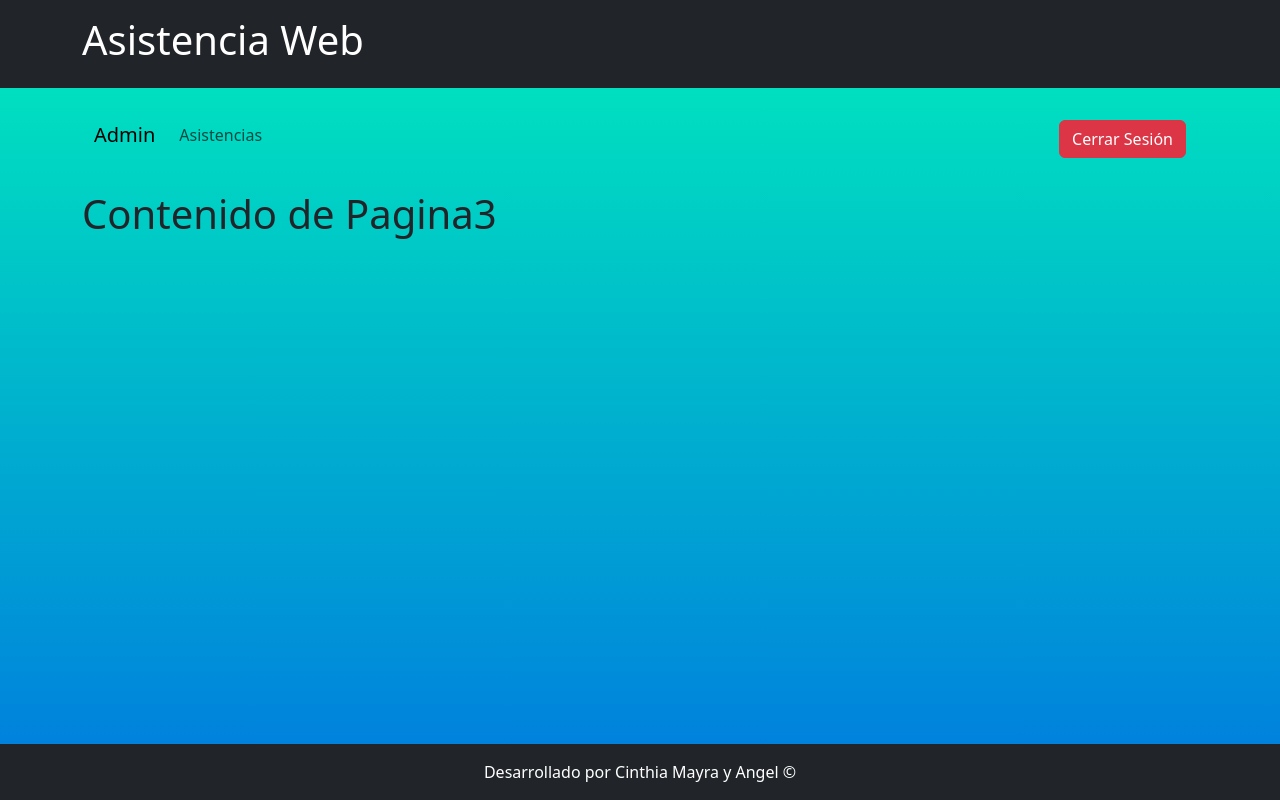
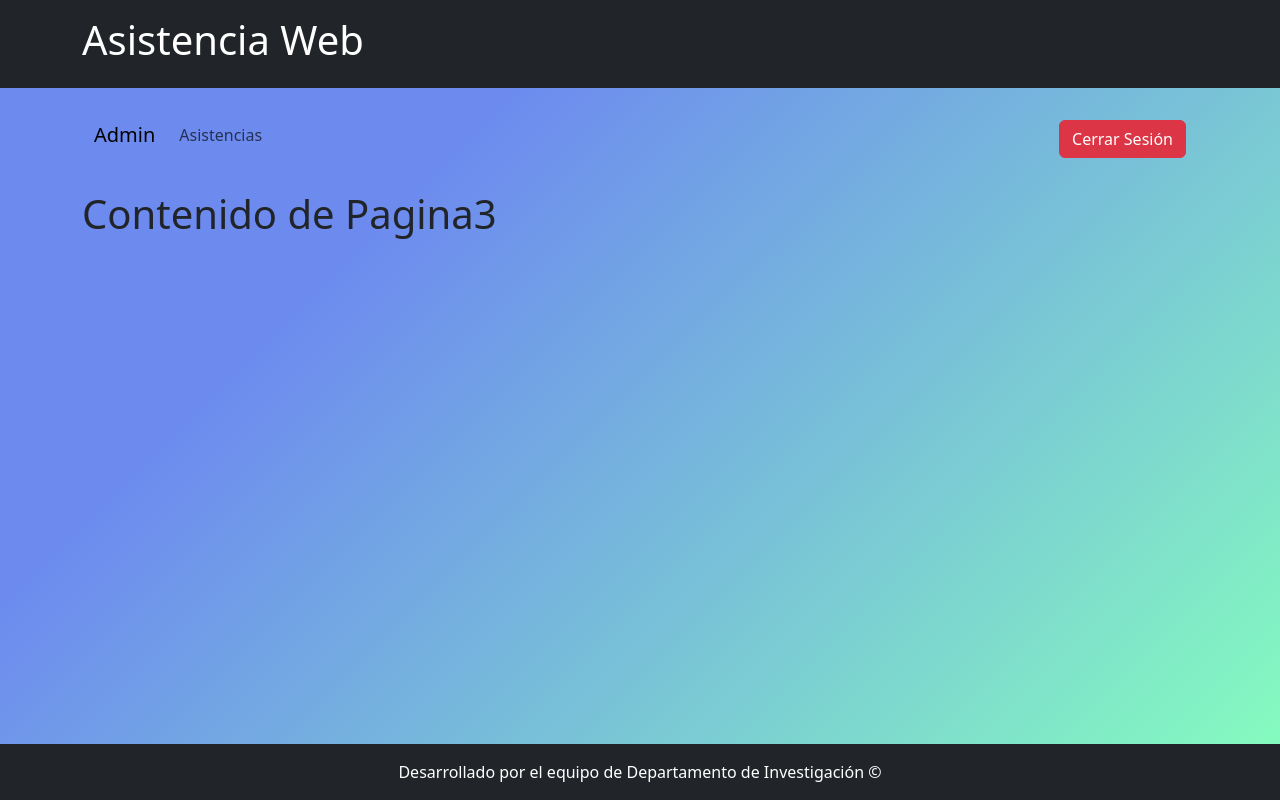
Before and after one commit to Angel220718/PPP, a Flask app: page /Pagina3 in a window 1280 px wide. Run offline with Flask 3, Linux system fonts and the light colour scheme; a user stored in the database is signed in; tables that the repository leaves empty or names only in its code hold one stand-in row (values such as "Sample post"); some libraries are stand-ins or nearby versions.

Commit message:
estilo para todo la pagina

```diff
--- a/app.py
+++ b/app.py
@@ -77,8 +77,8 @@ def AsistenciaProfesor():
     cursor.close()
 
     cedula = "0958476533"
-    date_ini = "2024-01-29"
-    date_end = "2024-01-30"
+    date_ini = "2024-01-01"
+    date_end = "2024-01-31"
 
     asistencia_api_url = f"http://173.212.212.214:5000/asistencia?cedula={cedula}&date_ini={date_ini}&date_end={date_end}"
     response_asistencia = requests.get(asistencia_api_url)
--- a/static/css/estiloPagina.css
+++ b/static/css/estiloPagina.css
@@ -1,5 +1,7 @@
-body{
-    background-image: linear-gradient(to top, #007adf 0%, #00ecbc 100%);
+body {
+    background-color: #85FFBD;
+    background-image: linear-gradient(315deg, #85FFBD 0%, #6d8bef 71%);
+
 }
 
 form {
@@ -7,7 +9,7 @@ form {
     margin: 0 auto;
     padding: 20px;
     box-shadow: 0px 0px 20px 0px rgba(131, 14, 14, 0.2);
-    background: linear-gradient(to bottom right,transparent, #0F1C2D, #1A2934, transparent);
+    background: linear-gradient(to bottom right, transparent, #0F1C2D, #1A2934, transparent);
     color: #ffffff;
     border-radius: 8px;
 }
--- a/templates/P_Admin.html
+++ b/templates/P_Admin.html
@@ -6,7 +6,7 @@
     <link rel="stylesheet" href="{{ url_for('static', filename='css/estiloPagina.css') }}">
     <script src="{{ url_for('static', filename='js/bootstrap.bundle.min.js') }}"></script>
 </head>
-<body class="bg-light d-flex flex-column min-vh-100">
+<body class="d-flex flex-column min-vh-100">
 <header class="container-fluid bg-dark text-white py-3">
     <div class="container">
         <h1>Asistencia Web</h1>
@@ -44,6 +44,6 @@
 </div>
 </body>
 <footer class="text-center p-3 mt-auto bg-dark text-white">
-    Desarrollado por Cinthia Mayra y Angel &copy;
+    Desarrollado por el equipo de Departamento de Investigación &copy;
 </footer>
 </html>
--- a/templates/P_Profesor.html
+++ b/templates/P_Profesor.html
@@ -44,6 +44,6 @@
 </div>
 </body>
 <footer class="text-center p-3 mt-auto bg-dark text-white">
-    Desarrollado por Cinthia Mayra y Angel &copy;
+    Desarrollado por el equipo de Departamento de Investigación &copy;
 </footer>
 </html>
--- a/templates/login/login.html
+++ b/templates/login/login.html
@@ -12,7 +12,7 @@
 
     </style>
 </head>
-<body class="text-center gradient-custom">
+<body class="text-center ">
 <div class="container py-5 h-100">
     <div class="logo-container">
         <div class="logo">
```
Also changed, not shown: static/img/OIPa.png (added), static/img/OIPo.png (added), static/img/fa.png (added), static/img/fondo.png (added).
